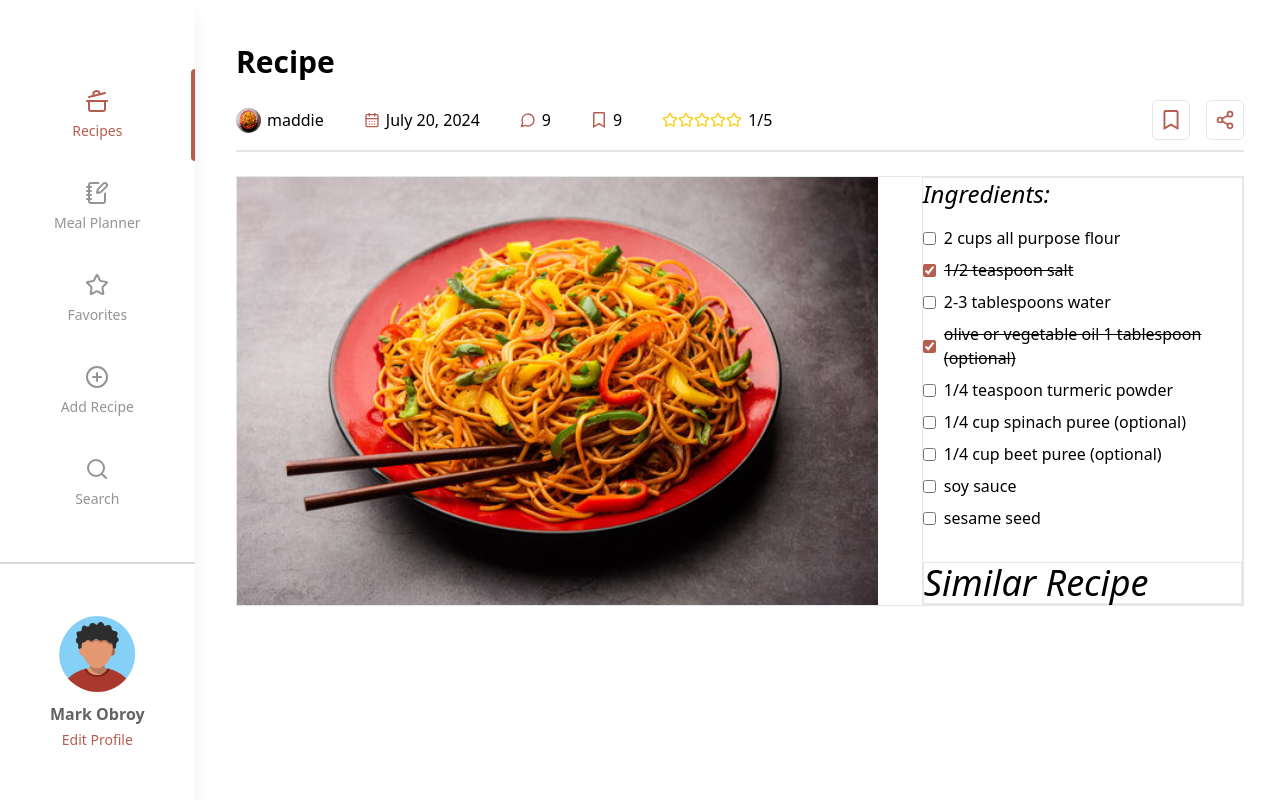
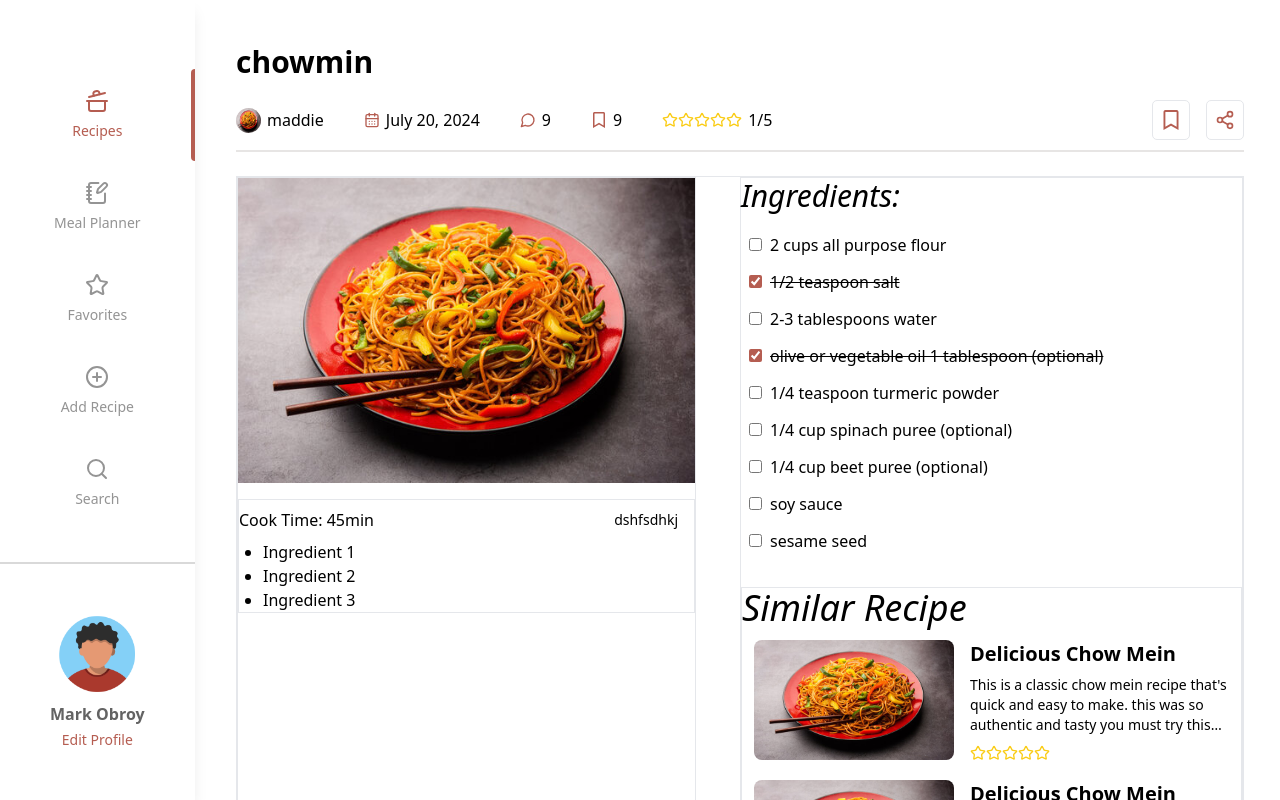
Before and after one commit to itsojaswi/recipe-frontend, a React (Vite) app: page /recipe in a window 1280 px wide. Shown: the top 800 px of the page. Built offline with nearby package versions, Linux system fonts and the light colour scheme.

Commit message:
recipe page updated

```diff
--- a/src/components/Ingredients.jsx
+++ b/src/components/Ingredients.jsx
@@ -31,7 +31,7 @@ const Ingredients = () => {
   };
   return (
     <div className="">
-      <h2 className="text-2xl font-medium  italic mb-4">Ingredients:</h2>
+      <h2 className="text-3xl font-medium  italic mb-4 ">Ingredients:</h2>
       <ul className="space-y-2">
         {ingredients.map((item, index) => (
           <li
@@ -44,7 +44,7 @@ const Ingredients = () => {
               type="checkbox"
               checked={item.checked}
               onChange={() => handleCheckboxChange(index)}
-              className="mr-2 accent-[#B55D51]"
+              className="m-2 accent-[#B55D51]"
             />
             <span>{item.name}</span>
           </li>
--- /dev/null
+++ b/src/components/SimilarRecipe.jsx
@@ -0,0 +1,42 @@
+import React from "react";
+import { Star } from "lucide-react";
+
+const SimilarRecipe = ({ text, paragraph, rating }) => {
+  return (
+    <div className=" h-[140px] p-3 w-full flex items-start ">
+      <div className="h-[120px] w-[200px] flex-shrink-0">
+        <img
+          src="./chowmin.jpg"
+          alt=""
+          className="w-full h-full object-covermb-[70px] rounded-[8px]"
+        />
+      </div>
+      <div className="ml-4 flex-grow flex flex-col justify-between w-[300px]">
+        <div className=" flex flex-col justify-between ">
+          <div className=" h-[35px]">
+            <h1 className="text-xl font-bold truncate">{text}</h1>
+          </div>
+          <div className=" h-[70px]">
+            <p
+              className="text-sm overflow-hidden text-ellipsis"
+              style={{
+                display: "-webkit-box",
+                WebkitLineClamp: 3,
+                WebkitBoxOrient: "vertical",
+              }}
+            >
+              {paragraph}
+            </p>
+          </div>
+        </div>
+        <div className="flex">
+          {[1, 2, 3, 4, 5].map((star) => (
+            <Star key={star} className="text-yellow-400 h-[16px] w-[16px]" />
+          ))}
+        </div>
+      </div>
+    </div>
+  );
+};
+
+export default SimilarRecipe;
--- a/src/pages/Recipe.jsx
+++ b/src/pages/Recipe.jsx
@@ -1,8 +1,8 @@
 import { CalendarDays, MessageCircle, Star, Share2 } from "lucide-react";
 import { FaRegBookmark } from "react-icons/fa";
 import { Button } from "@/components/ui/button";
-import { useState } from "react";
 import Ingredients from "../components/Ingredients";
+import SimilarRecipe from "../components/SimilarRecipe";
 
 const InfoItem = ({ icon: Icon, text, rotate }) => (
   <div className="flex justify-center items-center">
@@ -16,17 +16,51 @@ const InfoItem = ({ icon: Icon, text, rotate }) => (
 );
 
 const Recipe = () => {
+  // dummyData.js
+  const dummyRecipe = [
+    {
+      text: "Delicious Chow Mein",
+      paragraph:
+        "This is a classic chow mein recipe that's quick and easy to make. this was so authentic and tasty you must try this recipe at home with the ingredients that are commonly available at home",
+      rating: 4.5,
+    },
+    {
+      text: "Delicious Chow Mein",
+      paragraph:
+        "This is a classic chow mein recipe that's quick and easy to make. this was so authentic and tasty you must try this recipe at home with the ingredients that are commonly available at home",
+      rating: 4.5,
+    },
+    {
+      text: "Delicious Chow Mein",
+      paragraph:
+        "This is a classic chow mein recipe that's quick and easy to make. this was so authentic and tasty you must try this recipe at home with the ingredients that are commonly available at home",
+      rating: 4.5,
+    },
+    {
+      text: "Delicious Chow Mein",
+      paragraph:
+        "This is a classic chow mein recipe that's quick and easy to make. this was so authentic and tasty you must try this recipe at home with the ingredients that are commonly available at home",
+      rating: 4.5,
+    },
+    {
+      text: "Delicious Chow Mein",
+      paragraph:
+        "This is a classic chow mein recipe that's quick and easy to make. this was so authentic and tasty you must try this recipe at home with the ingredients that are commonly available at home",
+      rating: 4.5,
+    },
+  ];
+
   return (
     <div>
       <div className="w-full">
-        <h1 className="text-3xl font-bold">Recipe</h1>
+        <h1 className="text-3xl font-bold">chowmin</h1>
         <div className="flex justify-between mt-[20px]">
-          <div className="flex gap-10">
+          <div className="flex gap-10 normal-case">
             <div className="flex justify-center items-center">
               <img
                 src="./chowmin.jpg"
                 alt="recipe"
-                className="h-[25px] w-[25px] rounded-full mr-[6px]"
+                className="h-[25px] w-[25px] rounded-full mr-[6px]  "
               />
               <h2>maddie</h2>
             </div>
@@ -54,14 +88,38 @@ const Recipe = () => {
         </div>
         <hr className="h-[2px] border border-stone-200 mt-[10px]" />
       </div>
-      <div className="mt-6 flex border">
-        <div className="w-[100%]">
+      <div className="mt-6 flex flex-col lg:flex-row border">
+        <div className="w-full  border">
           <img src="./chowmin.jpg" alt="Chowmin" className="w-full" />
+          <div className="mt-4 border">
+            <div className="flex justify-between items-center">
+              <h1>Cook Time: 45min</h1>
+              <Button>dshfsdhkj</Button>
+            </div>
+            <div>
+              <ul className="list-disc pl-6">
+                <li>Ingredient 1</li>
+                <li>Ingredient 2</li>
+                <li>Ingredient 3</li>
+                {/* Add more ingredients here */}
+              </ul>
+            </div>
+          </div>
         </div>
-        <div className="w-1/2 ml-11 border">
+        <div className="w-full lg:w-1/2 ml-0 lg:ml-11 mt-8 lg:mt-0 border">
           <Ingredients />
-          <div className="border mt-8 font-medium text-4xl">
-            <h1 className="italic ">Similar Recipe</h1>
+          <div className="mt-8 text-4xl border">
+            <h1 className="italic font-medium">Similar Recipe</h1>
+            <div className="bg-white">
+              {dummyRecipe.map((recipe, index) => (
+                <SimilarRecipe
+                  key={index}
+                  text={recipe.text}
+                  paragraph={recipe.paragraph}
+                  rating={recipe.rating}
+                />
+              ))}
+            </div>
           </div>
         </div>
       </div>
```
